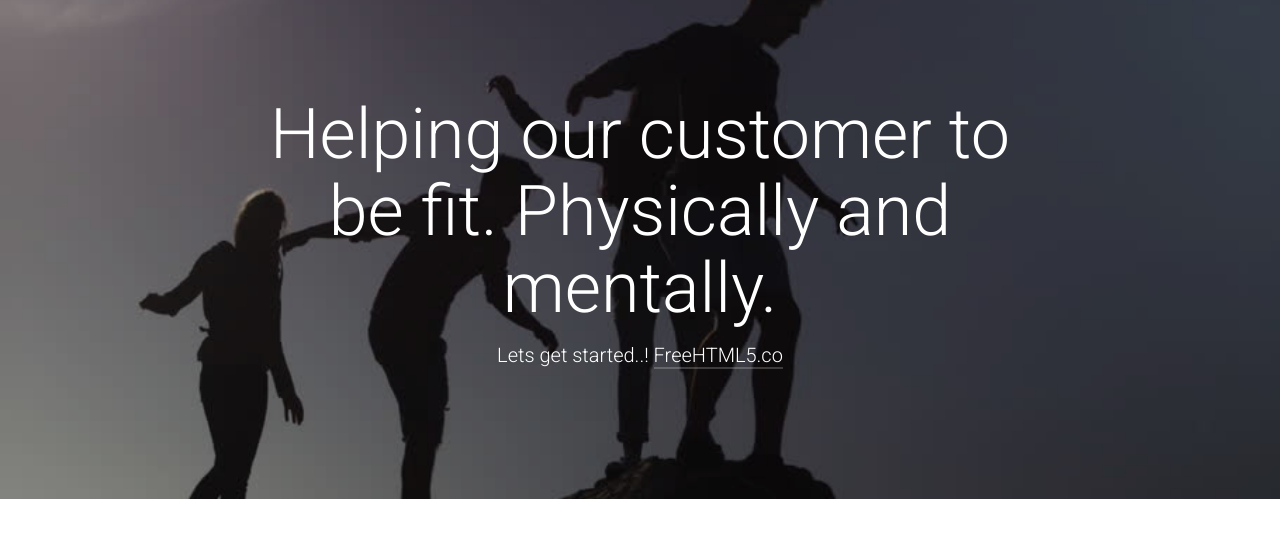
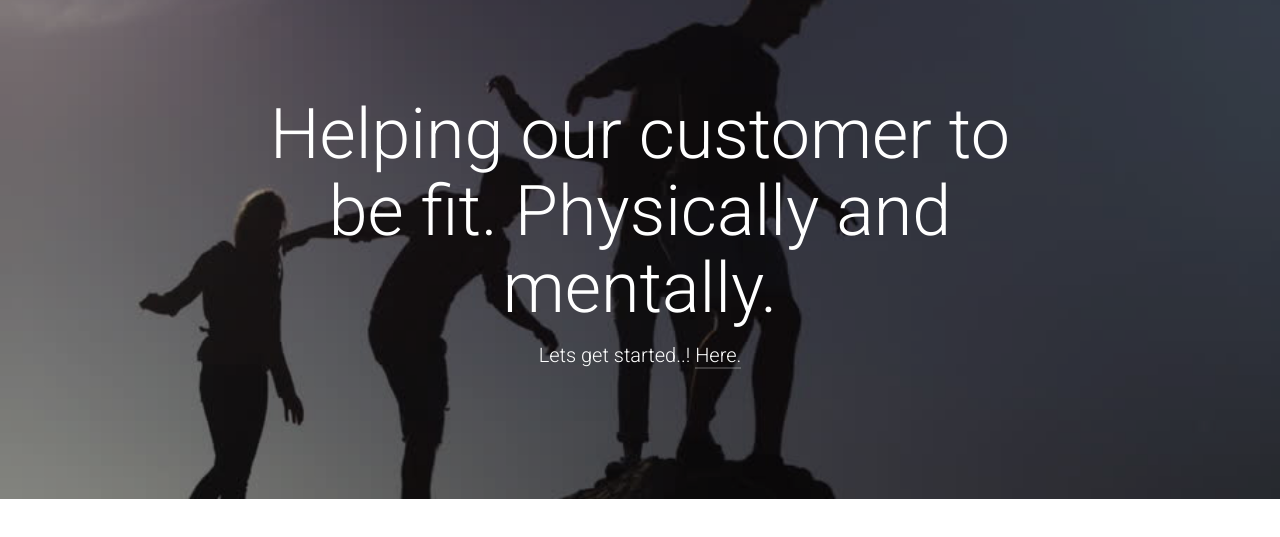
Before and after one commit to JohnnyKru/RealLifeFriends, a PHP site: page / in a window 1280 px wide. Shown: the part 1547-2084 px from the top of the page. Run offline with PHP 8.4, Linux system fonts and the light colour scheme; some web fonts are replaced.

Commit message:
update index

```diff
--- a/index.php
+++ b/index.php
@@ -418,7 +418,7 @@
 					<div class="col-md-8 col-md-offset-2 col-sm-12 col-sm-offset-0 col-xs-12 col-xs-offset-0 text-center fh5co-table">
 						<div class="fh5co-intro fh5co-table-cell animate-box">
 							<h1 class="text-center">Helping our customer to be fit. Physically and mentally. </h1>
-							<p>Lets get started..! <a href="index.php">FreeHTML5.co</a></p>
+							<p>Lets get started..! <a href="index.php">Here.</a></p>
 						</div>
 					</div>
 				</div>
```
